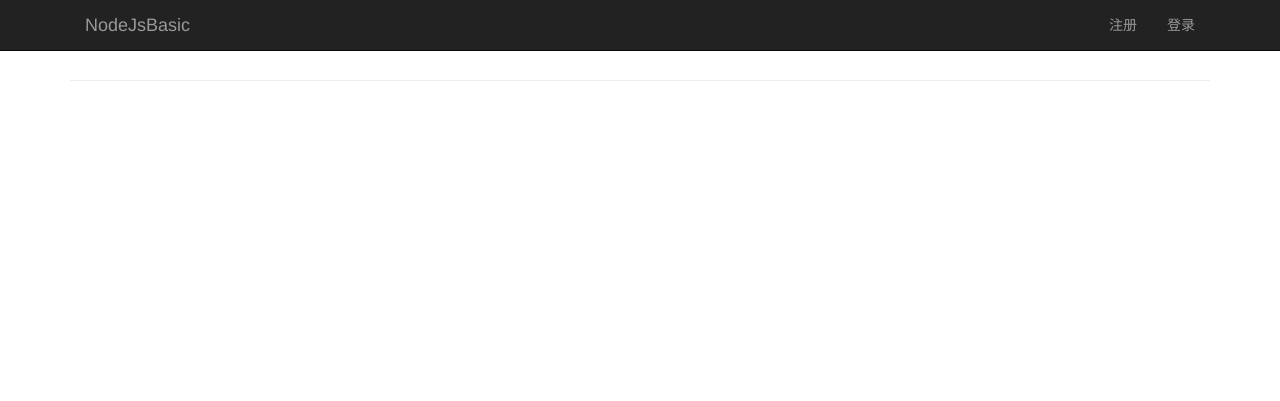
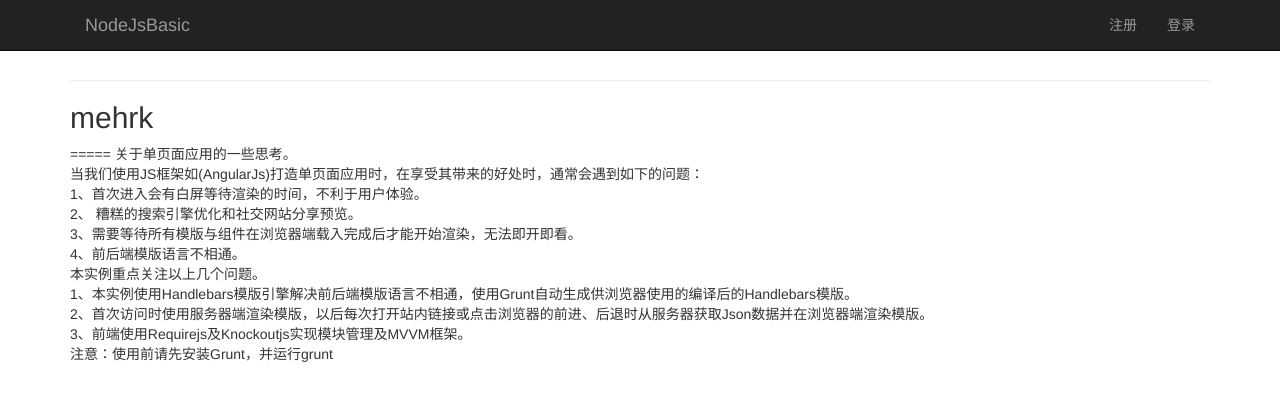
Before and after one commit to caofb/mehrk, a Node server app: page / in a window 1280 px wide. Shown: the top 401 px of the page. Run offline with Node 20, Linux system fonts and the light colour scheme; some libraries are stand-ins or nearby versions.

Commit message:
fix some problem

```diff
--- a/Gruntfile.js
+++ b/Gruntfile.js
@@ -87,5 +87,5 @@ module.exports = function (grunt) {
   grunt.loadNpmTasks('grunt-contrib-requirejs');
   grunt.loadNpmTasks('grunt-contrib-uglify');
 
-  grunt.registerTask('default', ['jshint','uglify','requirejs', 'watch']);
+  grunt.registerTask('default', ['jshint','uglify','handlebars','requirejs', 'watch']);
 };
--- a/package.json
+++ b/package.json
@@ -27,7 +27,8 @@
     "passport-local": "^1.0.0",
     "serve-favicon": "~2.0.1",
     "socket.io": "~1.0.6",
-    "validator": "^3.16.1"
+    "validator": "^3.16.1",
+    "compression": "^1.0.10"
   },
   "devDependencies": {
     "grunt": "^0.4.5",
--- a/server/views/home.hbs
+++ b/server/views/home.hbs
@@ -1 +1,24 @@
 <hr/>
+<h2>mehrk</h2>
+=====
+关于单页面应用的一些思考。
+<br/>
+当我们使用JS框架如(AngularJs)打造单页面应用时，在享受其带来的好处时，通常会遇到如下的问题：
+<br/>
+1、首次进入会有白屏等待渲染的时间，不利于用户体验。
+<br/>
+2、 糟糕的搜索引擎优化和社交网站分享预览。
+<br/>
+3、需要等待所有模版与组件在浏览器端载入完成后才能开始渲染，无法即开即看。
+<br/>
+4、前后端模版语言不相通。
+<br/>
+本实例重点关注以上几个问题。
+<br/>
+1、本实例使用Handlebars模版引擎解决前后端模版语言不相通，使用Grunt自动生成供浏览器使用的编译后的Handlebars模版。
+<br/>
+2、首次访问时使用服务器端渲染模版，以后每次打开站内链接或点击浏览器的前进、后退时从服务器获取Json数据并在浏览器端渲染模版。
+<br/>
+3、前端使用Requirejs及Knockoutjs实现模块管理及MVVM框架。
+<br/>
+注意：使用前请先安装Grunt，并运行grunt
```
